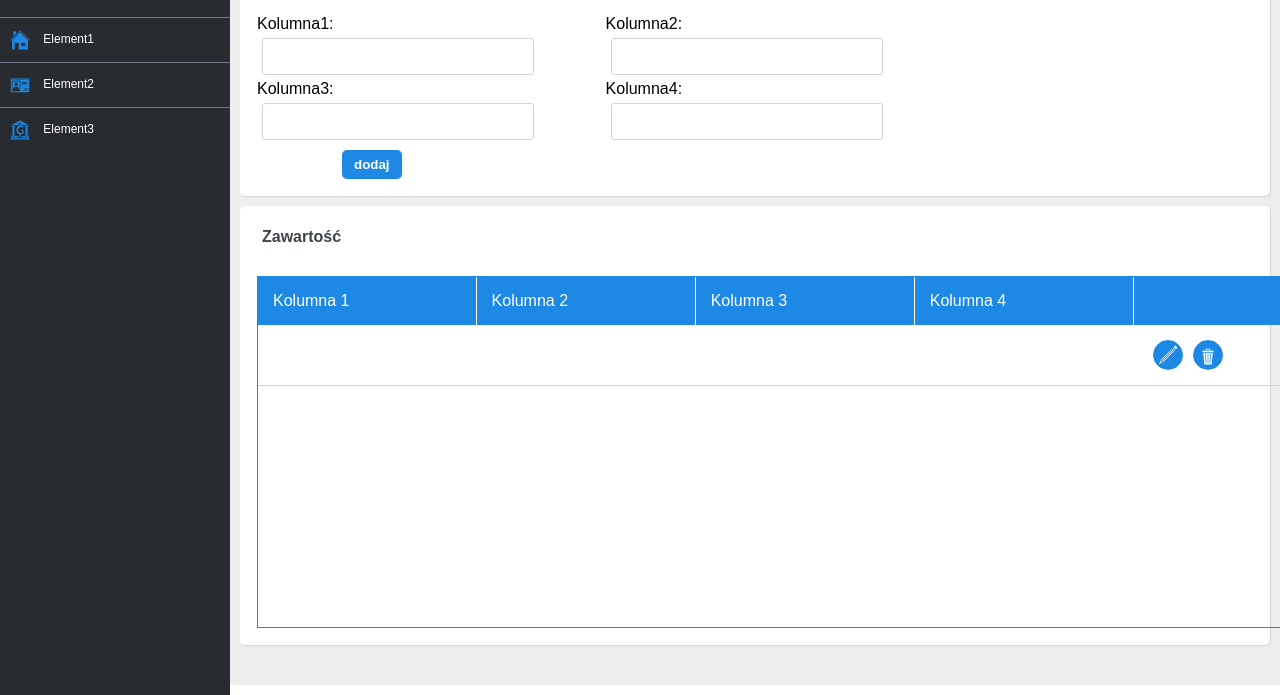
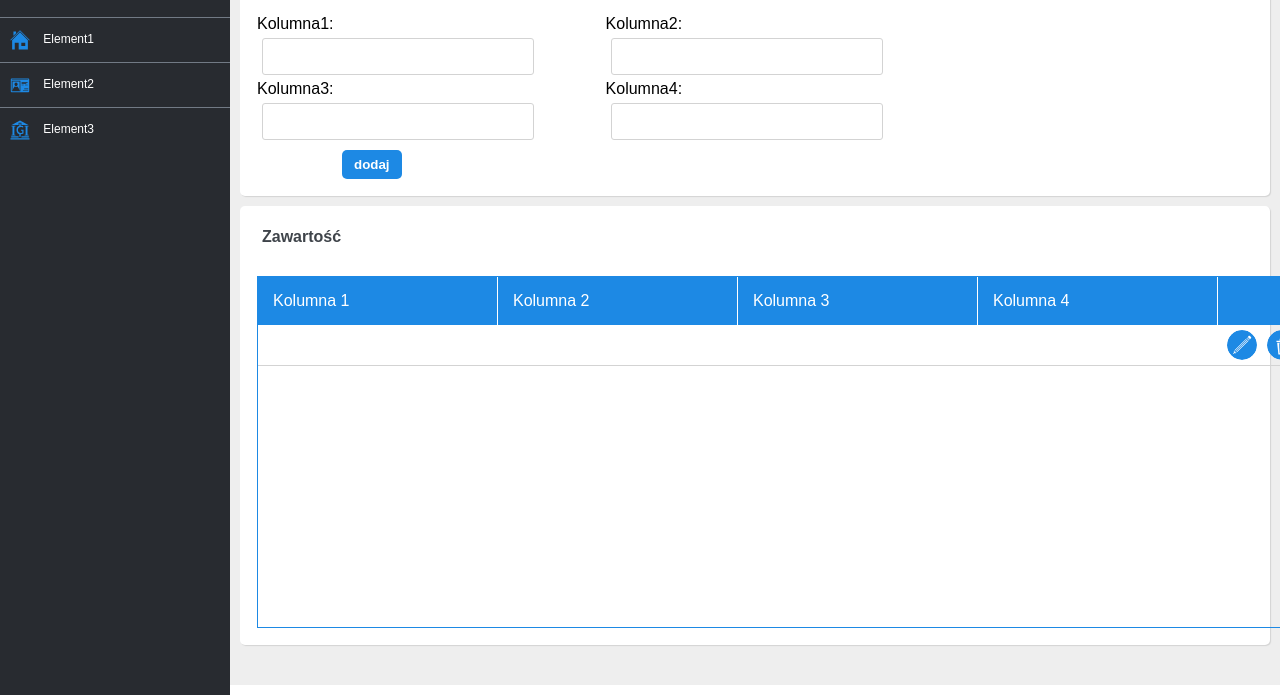
Before and after one commit to Narbin/recruitment-job, a plain HTML site: page index.html in a window 1280 px wide. Both pictures are taken after a click on the button "dodaj". Shown: the part 115-810 px from the top of the page. Drawn offline with Linux system fonts and the light colour scheme.

Commit message:
Fixed changing lines, appearance of table and cells

```diff
--- a/css/style.less
+++ b/css/style.less
@@ -120,12 +120,13 @@ main {
 	border-collapse: collapse;
 	text-align: left;
 	width: 1100px;
-    overflow: overlay;
 	height: 350px;
+	overflow-x: hidden;
+	overflow-y: overlay;
 
 	table {
 		border-collapse: collapse;
-    	width: 100%;
+		width: 1200px;
 
 		th {
 			background-color: @blue;
@@ -133,11 +134,19 @@ main {
 			padding: 15px;
 			font-weight: normal;
 			border-right: 1px solid;
+			width: 200px;
 		}
 		td {
 			border-bottom: lightgray 1px solid;
 			padding: 5px;
 			color: #9b9b9b;
+
+			div {
+				padding: 10px;
+				box-sizing: border-box;
+				width: 100%;
+				font-size: 15px;
+			}
 
 			input {
 				padding: 10px;
--- a/js/script.js
+++ b/js/script.js
@@ -42,17 +42,23 @@ Table.prototype.AddNewLineDOM = function (_line) {
 	saveIcon.src = 'icons/save.svg';
 
 	for (var i = 0; i < _line.cells.length; i++) {
-		var newCell = newRow.insertCell(i);
-		var newText = document.createTextNode(_line.cells[i].content);
-		newCell.appendChild(newText);
+		var newCell = newRow.insertCell(i),
+			div = document.createElement('div'),
+			newText = document.createTextNode(_line.cells[i].content);
+		div.appendChild(newText);
+		newCell.appendChild(div);
 	}
 
 	saveIcon.onclick = function () {
 		var cell = this.parentNode.parentNode;
 
 		for (var i = 0; i < cell.childNodes.length - 1; i++) {
-			var text = document.createTextNode(cell.childNodes[i].childNodes[0].value);
-			cell.childNodes[i].replaceChild(text, cell.childNodes[i].childNodes[0]);
+			var text = document.createTextNode(cell.childNodes[i].childNodes[0].value),
+				div = document.createElement('div');
+
+			app.table.lines[app.table.lines.indexOf(_line)].cells[i].content = cell.childNodes[i].childNodes[0].value;
+			div.appendChild(text);
+			cell.childNodes[i].replaceChild(div, cell.childNodes[i].childNodes[0]);
 		}
 
 		this.classList.toggle('hide');
@@ -65,10 +71,9 @@ Table.prototype.AddNewLineDOM = function (_line) {
 		for (var i = 0; i < cell.childNodes.length - 1; i++) {
 			var input = document.createElement('input');
 			input.type = 'text';
-			input.value = cell.childNodes[i].textContent;
+			input.value = cell.childNodes[i].childNodes[0].textContent;
 
-			cell.childNodes[i].textContent = '';
-			cell.childNodes[i].appendChild(input);
+			cell.childNodes[i].replaceChild(input, cell.childNodes[i].childNodes[0]);
 		}
 
 		this.classList.toggle('hide');
```
Also changed, not shown: css/style.css. Lines whose indentation alone changed are shown as unchanged.
